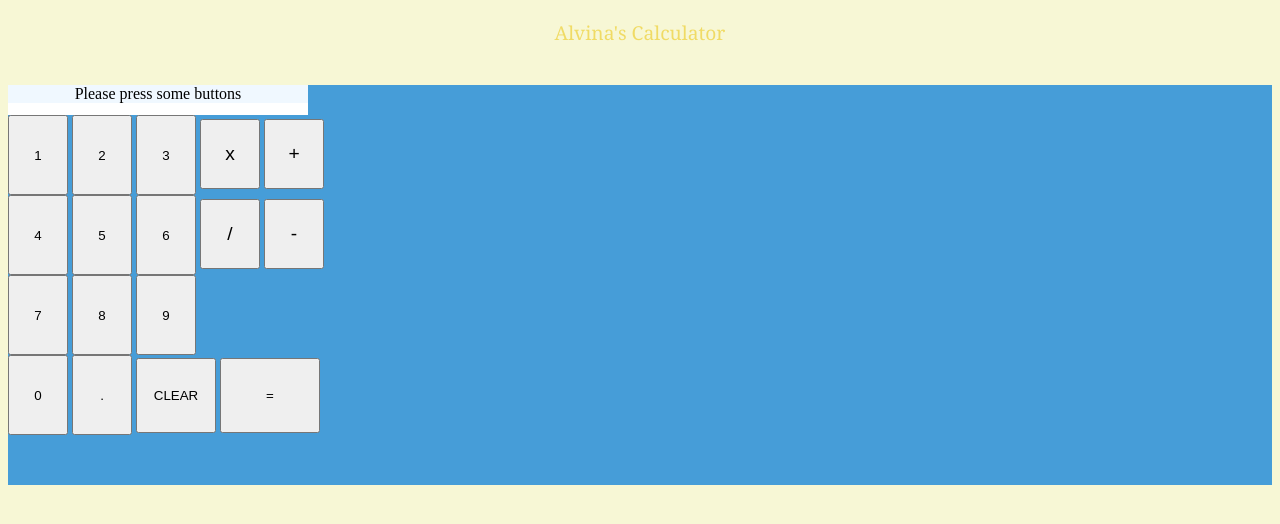
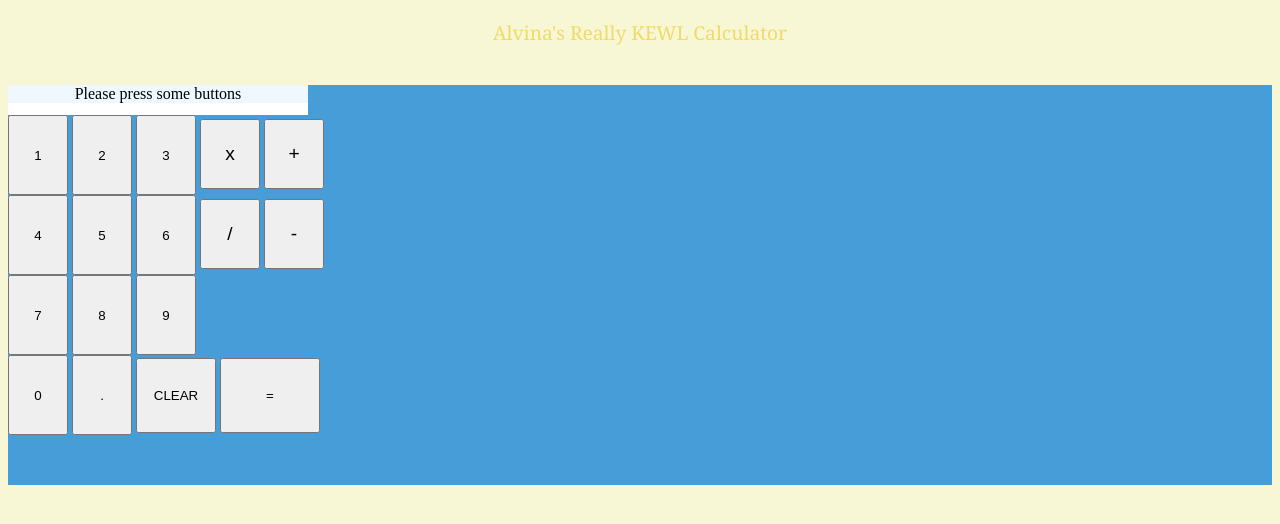
Before and after one commit to alvinalimmm/calculator, a website: page index.html in a window 1280 px wide. Drawn offline with Linux system fonts and the light colour scheme.

Commit message:
really kewl

```diff
--- a/index.html
+++ b/index.html
@@ -28,7 +28,7 @@
           font-size: larger;
         "
       >
-        Alvina's Calculator
+        Alvina's Really KEWL Calculator
       </p>
     </div>
     <div
```
